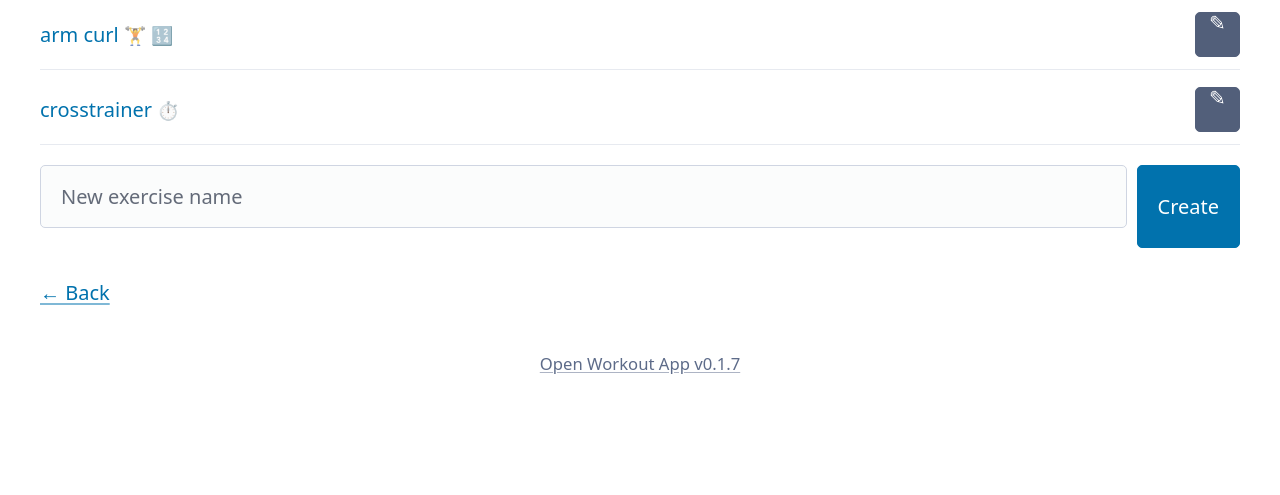
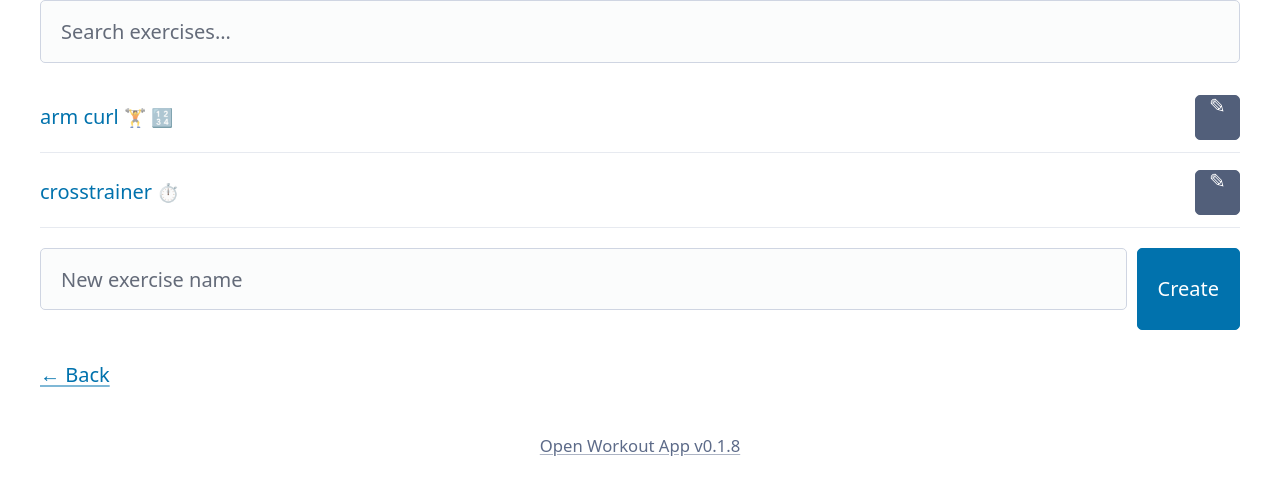
Before and after one commit to nimdaz/open-workout-app, a Flask app: page /exercises/ in a window 1280 px wide. Shown: the part 157-652 px from the top of the page. Run offline with Flask 3, Linux system fonts and the light colour scheme; data comes from the database, SQL or seed files in the repository; some libraries are stand-ins or nearby versions.

Commit message:
Add search to exercises adnd bump version (#2)
* bump version to 0.1.8

* bump version to 0.1.8

* Implement exercise search functionality

Add a search route for exercises that filters by name.

* Implement exercise search functionality

Added a search route for exercises that filters by name.

* Add search input for exercises list

Added a search input for filtering exercises in the list.

```diff
--- a/app/routes/exercises.py
+++ b/app/routes/exercises.py
@@ -13,6 +13,20 @@ bp = Blueprint("exercises", __name__, url_prefix="/exercises")
 def exercises_list():
     exercises = Exercise.query.order_by(Exercise.name).all()
     return render_template("exercises.html", exercises=exercises)
+
+
+@bp.route("/search")
+def exercise_search():
+    query_text = request.args.get("q", "").strip()
+    if query_text:
+        exercises = (
+            Exercise.query.filter(Exercise.name.ilike(f"%{query_text}%"))
+            .order_by(Exercise.name)
+            .all()
+        )
+    else:
+        exercises = Exercise.query.order_by(Exercise.name).all()
+    return render_template("_exercise_list.html", exercises=exercises)
 
 
 @bp.route("/new")
--- a/app/templates/exercises.html
+++ b/app/templates/exercises.html
@@ -3,6 +3,13 @@
 <div class="top-bar">
   <h2>Exercises</h2>
 </div>
+
+<input type="text" id="exercise-list-search" name="q"
+       placeholder="Search exercises..." autocomplete="off"
+       hx-get="{{ url_for('exercises.exercise_search') }}"
+       hx-trigger="keyup changed delay:200ms"
+       hx-target="#exercise-list"
+       hx-swap="outerHTML">
 
 {% include '_exercise_list.html' %}
 
--- a/app/version.py
+++ b/app/version.py
@@ -1,3 +1,3 @@
 """Single source of truth for the application version number."""
 
-APP_VERSION = "0.1.7"
+APP_VERSION = "0.1.8"
```
Also changed, not shown: README.md.
